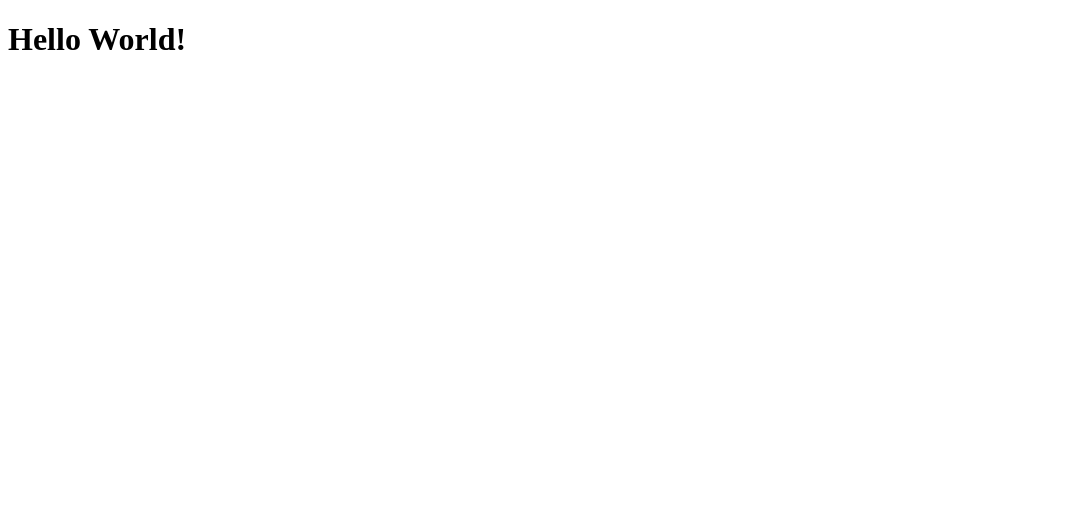
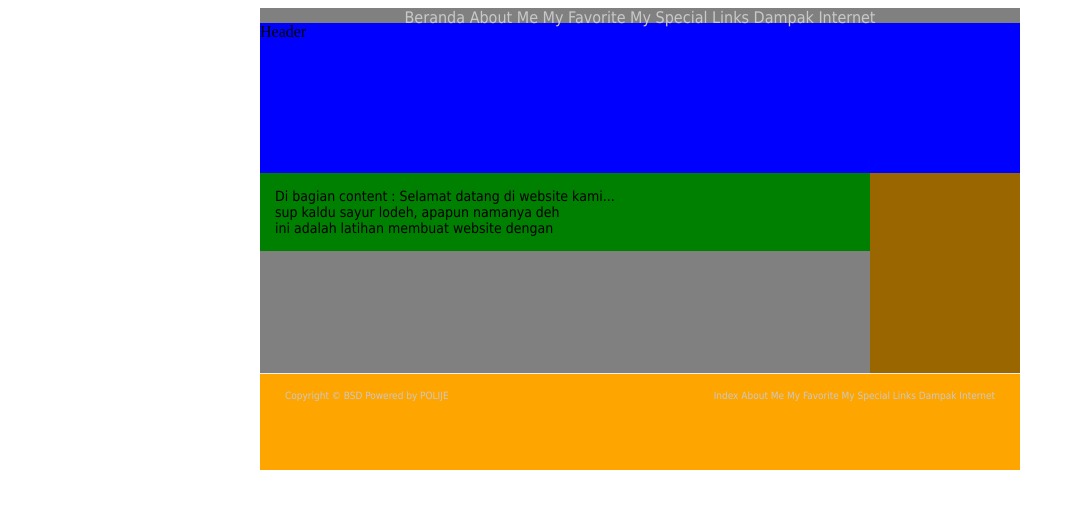
Before and after one commit to e42241947-Mutiara/LatihanBSD, a plain HTML site: page index.html in a window 1280 px wide. Shown: the whole page, without its empty margins (0-1075 px from the left). Drawn offline with Linux system fonts and the light colour scheme.

Commit message:
Belajar CSS

```diff
--- a/index.html
+++ b/index.html
@@ -3,9 +3,36 @@
 <head>
     <meta charset="UTF-8">
     <meta name="viewport" content="width=device-width, initial-scale=1.0">
-    <title>index</title>
+    <link rel="stylesheet" href="style1.css" type="text/css">
+    <title>Bisnis Digital</title>
 </head>
 <body>
-    <h1>Hello World!</h1>
+    <div id="page-container">
+        <div id="main-nav">
+            <a href="index.html">Beranda</a>
+            <a href="about.html">About Me</a>
+            <a href="fav.html">My Favorite</a>
+            <a href="links.html">My Special Links</a>
+            <a href="dampak.html">Dampak Internet</a>
+        </div>
+        <div id="header">Header</div>
+        <div id="side_bar"></div>
+        <div id="content">
+            </a> Di bagian content :
+            Selamat datang di website kami...<br/>
+            sup kaldu sayur lodeh, apapun namanya deh<br/>
+            ini adalah latihan membuat website dengan </a>
+        </div>
+        <div id="footer">
+            <div id="altnav">
+                <a href="index.html">Index</a>
+                <a href="about.html">About Me</a>
+                <a href="fav.html">My Favorite</a>
+                <a href="links.html">My Special Links</a>
+                <a href="dampak.html">Dampak Internet</a>
+            </div>
+            Copyright &copy; BSD Powered by POLIJE
+        </div>
+    </div>
 </body>
 </html>
--- /dev/null
+++ b/style1.css
@@ -0,0 +1,74 @@
+#page-container {
+    width: 760px; margin: auto; background: gray;
+}
+
+#header {
+    background: blue;
+    height: 150px;
+}
+
+#content {
+    background: green;
+    font-family:Tahoma, arial, helvetica, sans-serif;
+    font-size:14px;
+    padding: 15px 15px;
+}
+
+#footer {
+    background: orange;
+    height: 66px;
+}
+
+#main-nav {
+    height: 15px;
+    text-align:center;
+    font-family: Tahoma, Arial, Helvetica, Sans-serif;
+}
+
+#main-nav a {
+    color: #c9c9c9;
+    text-decoration: none;
+}
+
+#main-nav a:hover {
+    color: #db6d16;
+}
+
+#footer {
+    clear: both;
+    height: 70px;
+    font-family: Tahoma, Arial, Helvetica, Sans-serif;
+    font-size: 10px;
+    color: #c9c9c9;
+    border-top: 1px solid #efefef;
+    padding: 13px 25px;
+    line-height: 18px;
+}
+
+#footer a {
+    color: #c9c9c9;
+    text-decoration: none;
+}
+
+#footer a:hover {
+    color: #db6d16;
+}
+
+#footer #altnav {
+    width: 350px;
+    float: right;
+    text-align: right;
+}
+
+#content {
+    font-family:Tahoma, arial, helvetica, sans-serif;
+    font-size:14px;
+    padding: 15px 15px;
+}
+
+#side_bar {
+    background:#996600;
+    float:right;
+    width:150px;
+    height:200px;
+}
```
